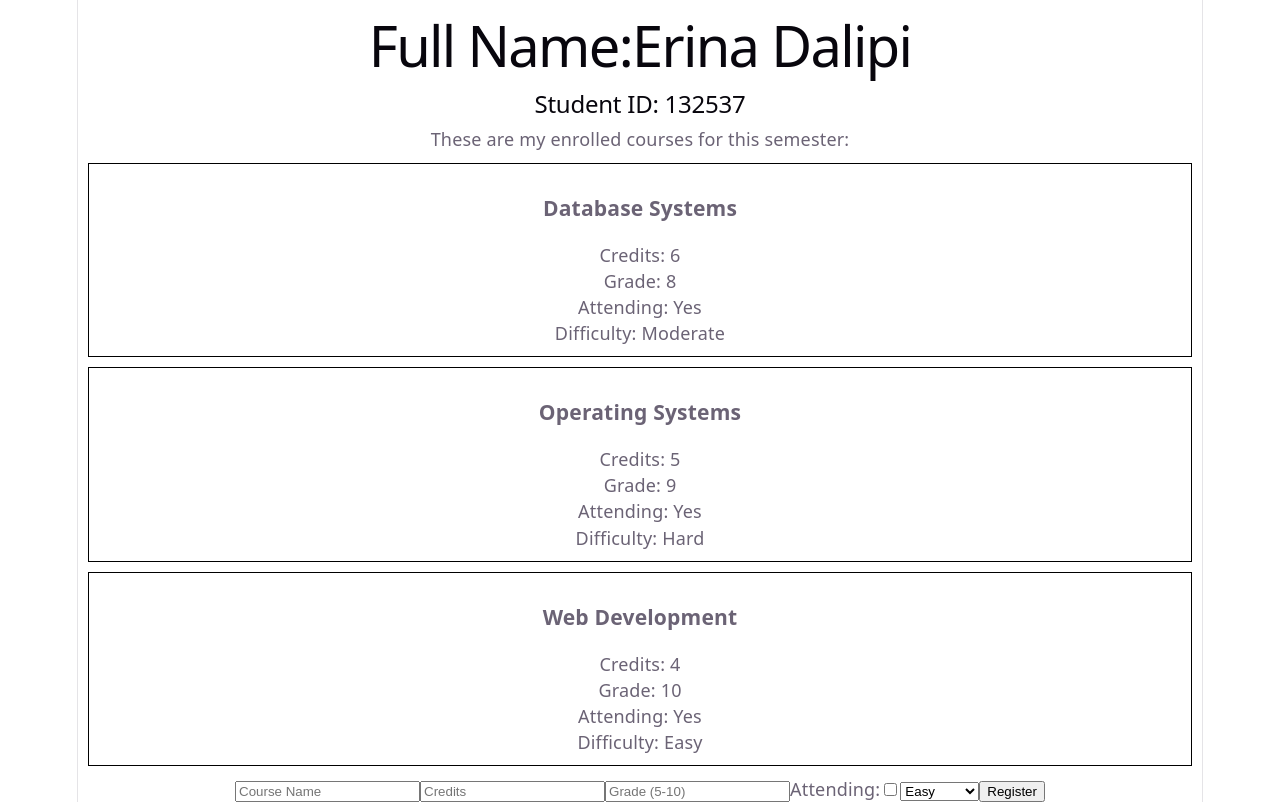
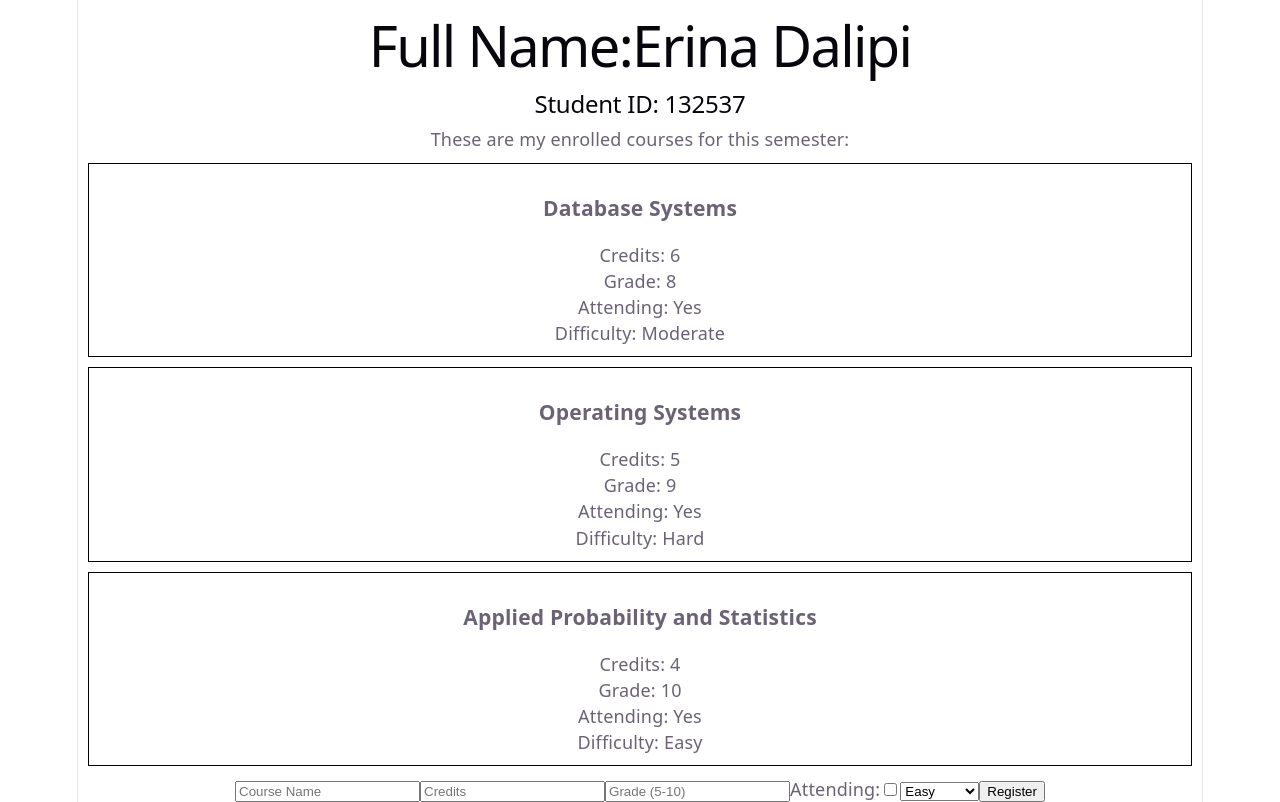
Before and after one commit to Erina-Dalipi/course-tracker-132537, a React (Vite) app: page / in a window 1280 px wide. Built offline with nearby package versions, Linux system fonts and the light colour scheme.

Commit message:
Updated course name

```diff
--- a/src/App.jsx
+++ b/src/App.jsx
@@ -22,7 +22,7 @@ function App() {
     },
     {
       id: 3,
-      name: "Web Development",
+      name: "Applied Probability and Statistics",
       credits: 4,
       grade: 10,
       attending: true,
```
